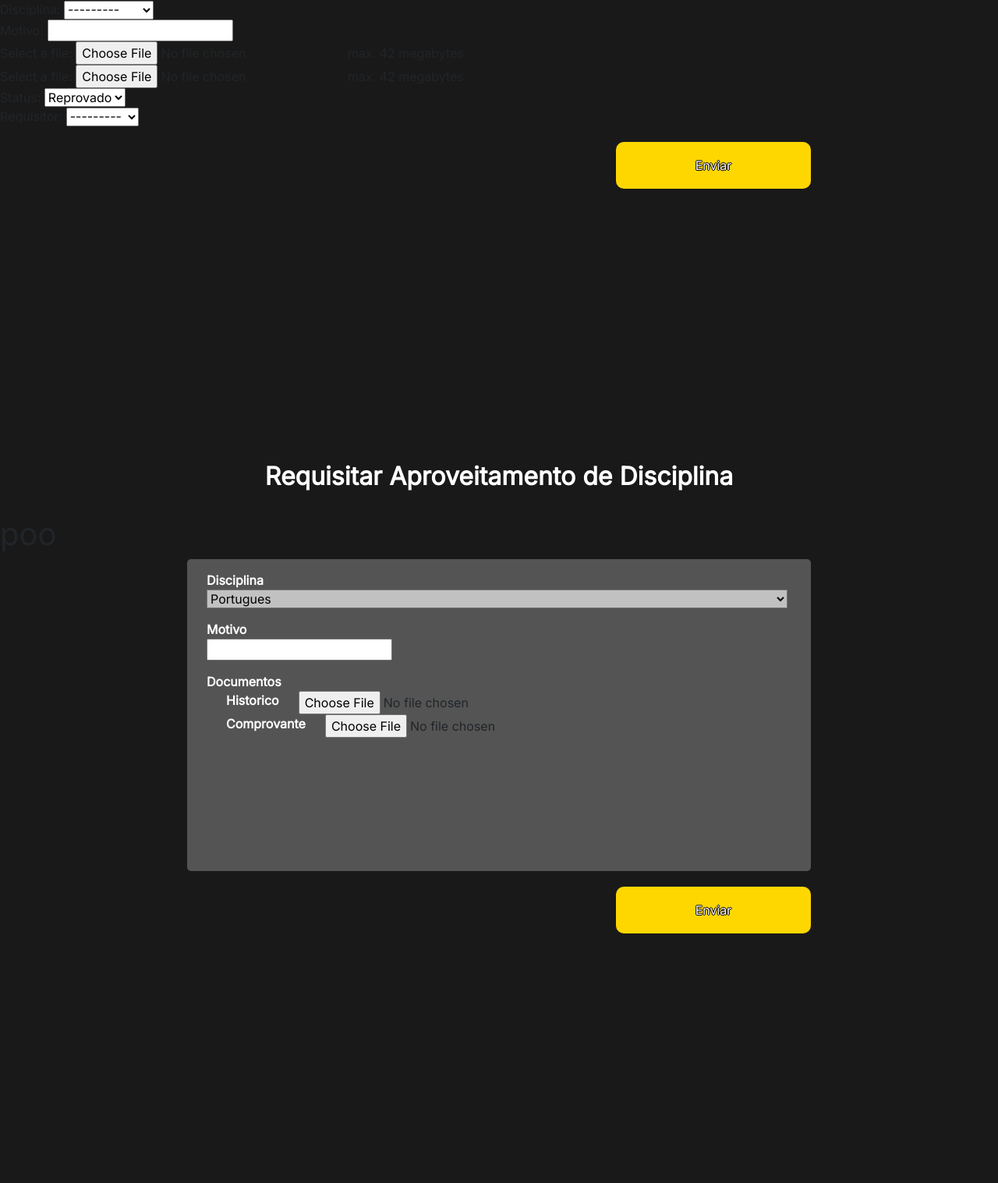
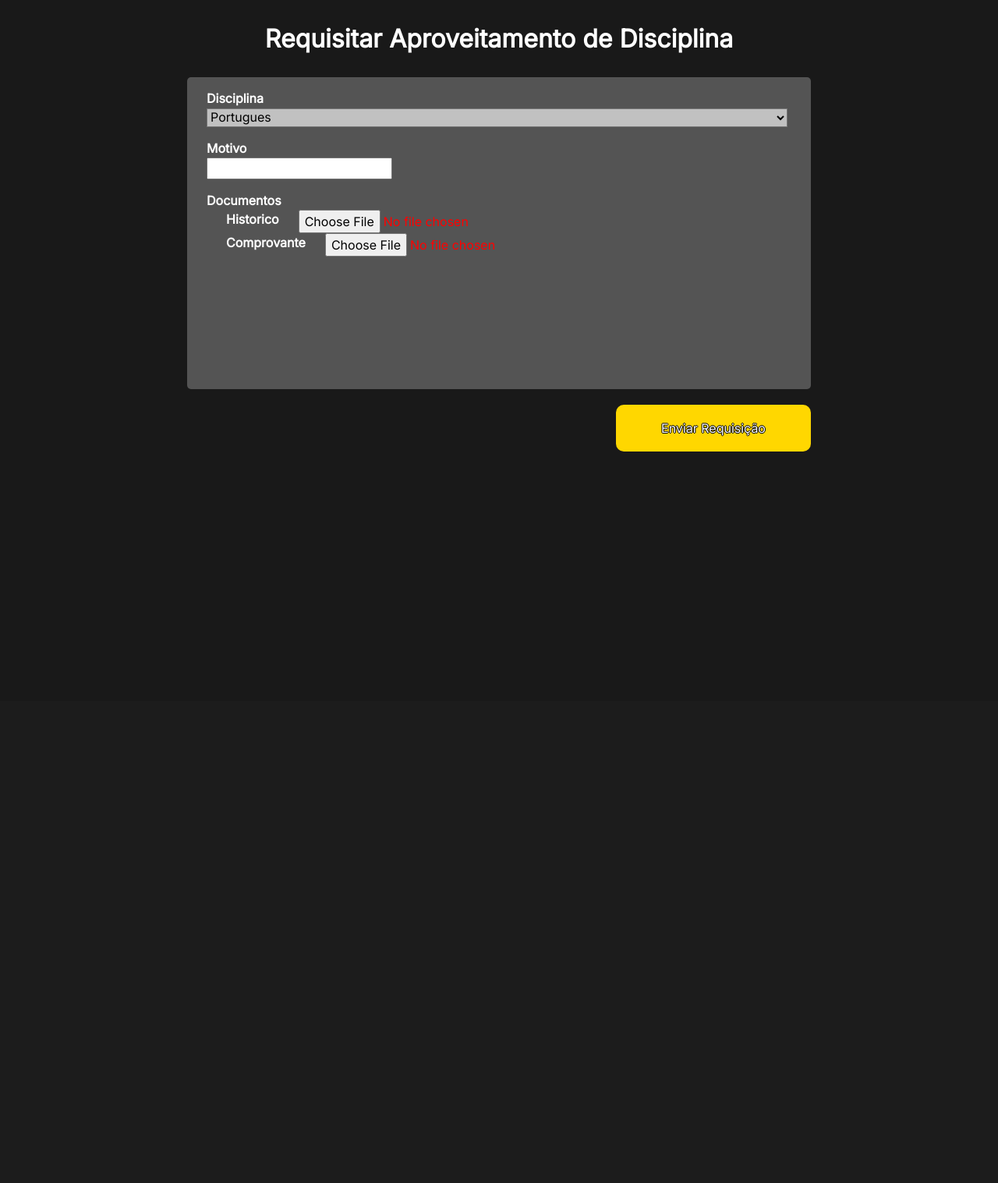
Before and after one commit to Myancko/GCA, a Django app: page /Aluno/requisitar_aproveitamento_de_disciplina/1 in a window 1280 px wide. Shown: the part 115-1632 px from the top of the page at 78% size. After the commit the page ends 694 px from the top, so only its background shows below. Run offline with Django 3.2, Linux system fonts and the light colour scheme; data comes from the database, SQL or seed files in the repository; both versions use the stored data as it was after the commit.

Commit message:
falta estilizar

```diff
--- a/Aluno/templates/requisitar_aproveitamento_de_disciplina.html
+++ b/Aluno/templates/requisitar_aproveitamento_de_disciplina.html
@@ -12,17 +12,11 @@
 <div class="main">
     <form  action="" method="post"  enctype='multipart/form-data'>
         {%csrf_token%}
-        {{form.as_p}}
-        <div class="submit_div">
-            <button class="submit">
-                Enviar
-            </button>
-        </div>
+        <!-- {{form.as_p}} -->
     </form>
     <p class="titulo">Requisitar Aproveitamento de Disciplina {{ object.username }}</p>
-    <p style="color: white;">{{ form.errors }}</p>
+    <div style="color: red;">{{ form.errors }}
 
-    <h1>{{ object }} poo</h1>
     <form action="" method="post"  enctype='multipart/form-data'>
         {%csrf_token%}
 
@@ -79,7 +73,7 @@
 
         <div class="submit_div">
             <button class="submit">
-                Enviar
+                Enviar Requisição
             </button>
         </div>
 
--- a/Aluno/views.py
+++ b/Aluno/views.py
@@ -122,16 +122,14 @@ class requisitar_certificacao_de_conhecimento_class(CreateView):
     model = Certificação_de_conhecimento
 
 
-    def get_queryset(self):
-            x = self.kwargs[disciplina_id]
+    def get(self, request, *args, **kwargs) -> HttpResponse:
+        print(kwargs['disciplina_id'], "<<<<<")
 
+        disciplina = Disciplina.objects.all()
+        disciplina_requisição = Disciplina.objects.get(id=kwargs['disciplina_id'])
 
-    def form_valid(self, form):
-        response = super().form_valid(form)
-        """ form.save_m2m() """
-
-        messages.success(self.request, "Requisição realizada com sucesso")
-        return response
+        self.extra_context= {'disciplina': disciplina_requisição}
+        return super().get(request, *args, **kwargs)
 
 
 def requisitar_certificacao_de_conhecimento (request, disciplina_id):
```
Also changed, not shown: Aluno/templates/requisitar_certificação_de_conhecimento.html (+11 -3 lines), db.sqlite3.
